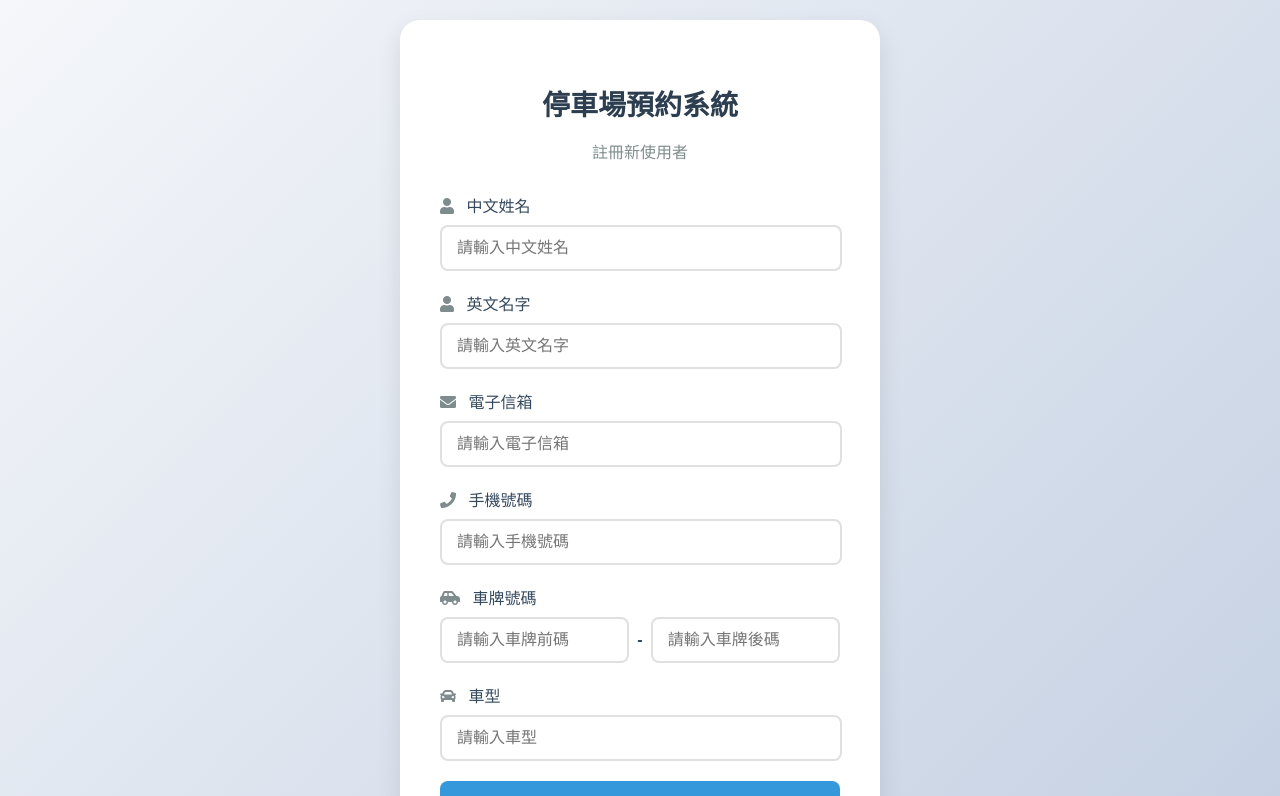
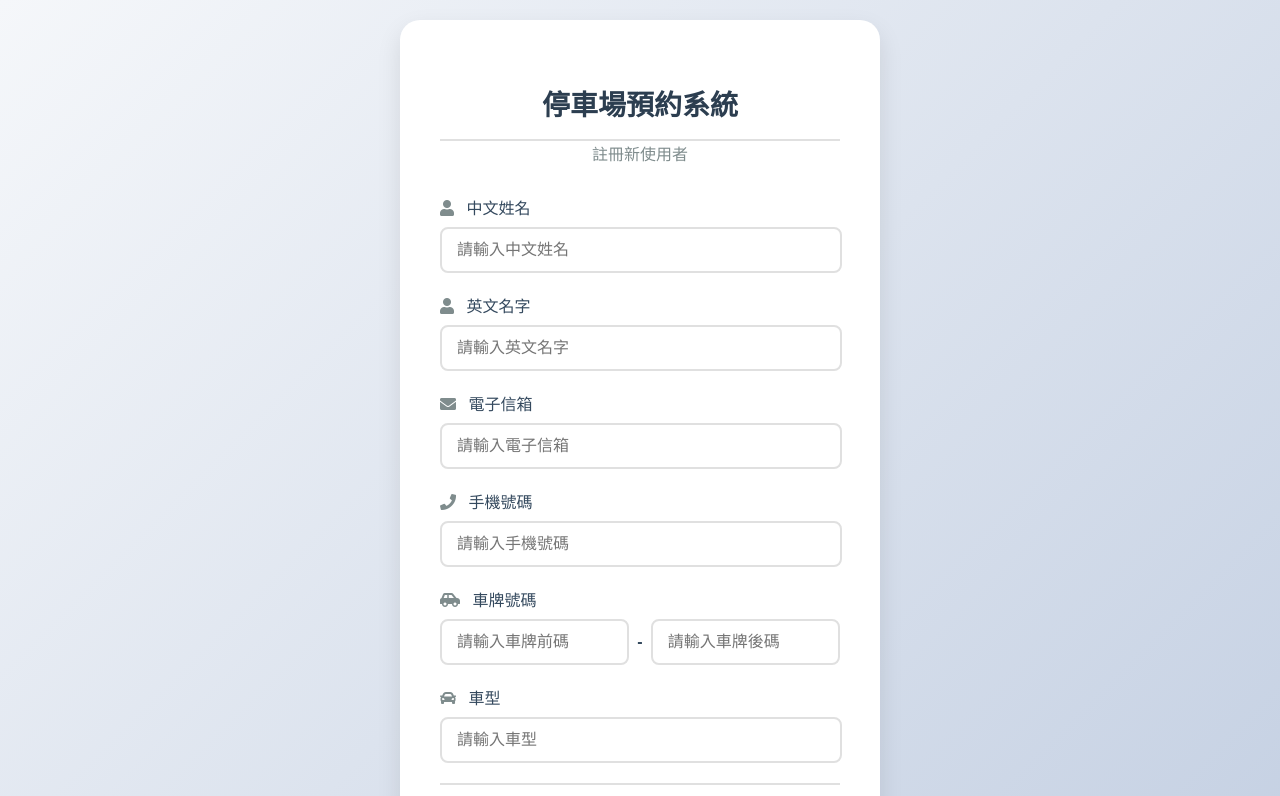
Before and after one commit to StevenShih-0402/ParkFlow_Frontend, a Vue app: page /register in a window 1280 px wide. Shown: the top 796 px of the page. Built offline with nearby package versions, Linux system fonts and the light colour scheme.

Commit message:
featurn/registerForm_createLine

```diff
--- a/src/components/RegisterForm.vue
+++ b/src/components/RegisterForm.vue
@@ -103,6 +103,8 @@
             required
           >
         </div>
+
+        <div class="form-group"><p></p></div>
 
         <div v-if="errorMessage" class="error-message">
           <i class="fas fa-exclamation-circle"></i>
@@ -319,4 +321,8 @@ button:disabled {
   color: #34495e;
   font-weight: bold;
 }
+
+p {
+  border-top: 2px solid #e0e0e0;
+}
 </style>
```
